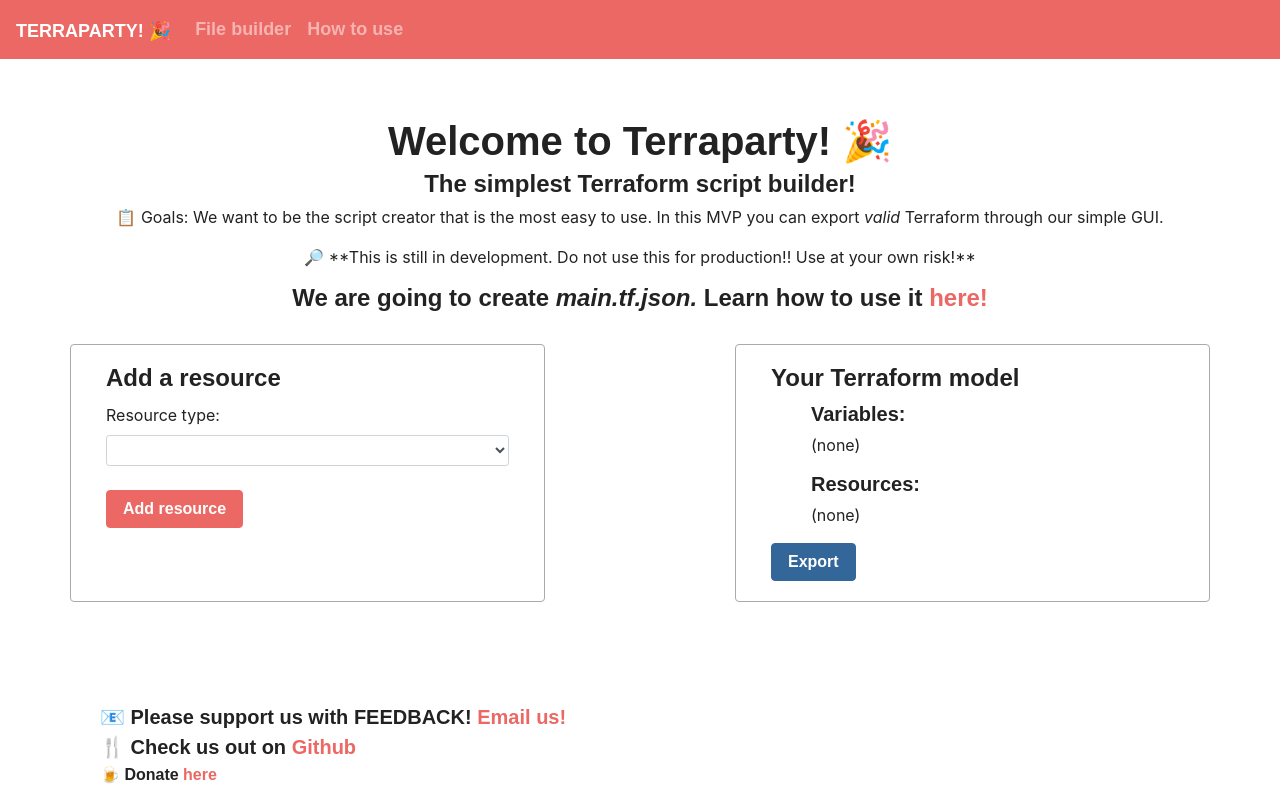
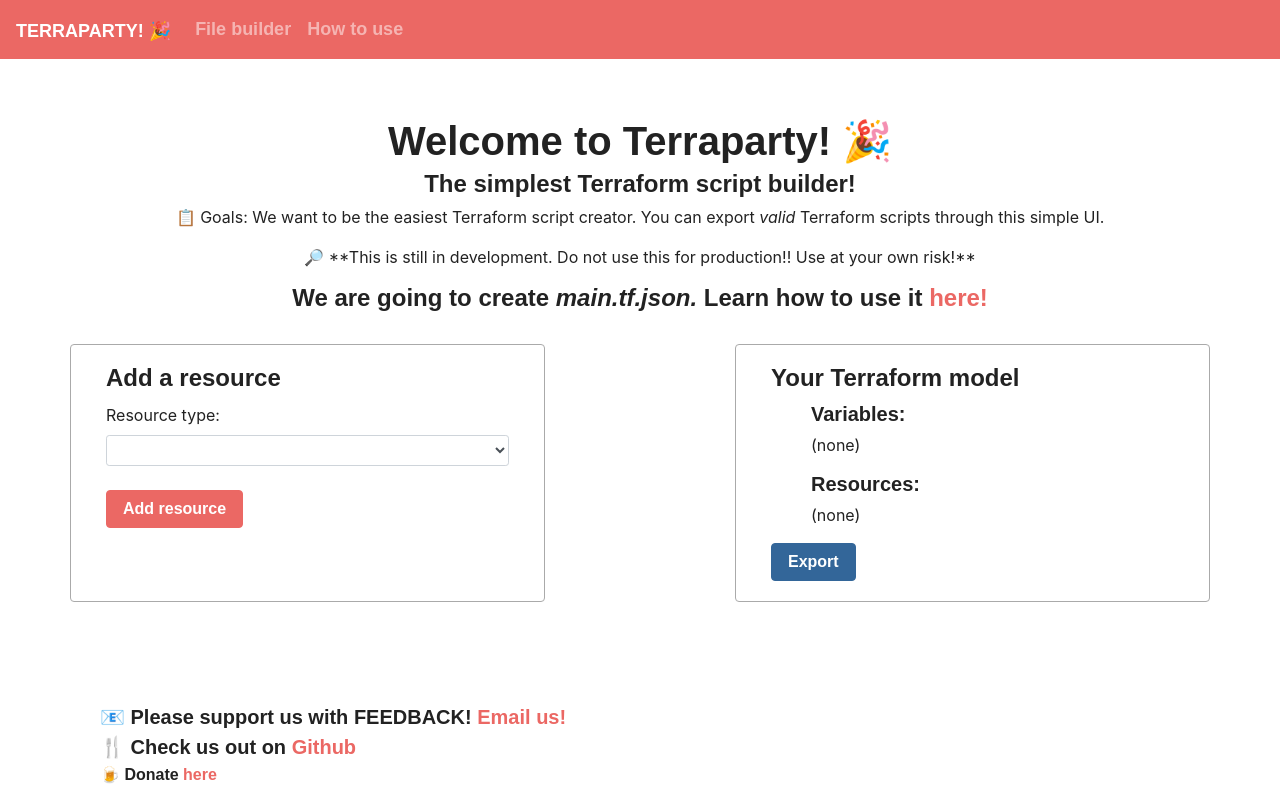
Before and after one commit to michaelbdavidson7/terraparty, an Angular app: page /filebuilder in a window 1280 px wide. Built offline with nearby package versions, Linux system fonts and the light colour scheme; a web font is replaced by a local one.

Commit message:
verbiage

```diff
--- a/apps/myapp/src/app/file-builder/file-builder.component.html
+++ b/apps/myapp/src/app/file-builder/file-builder.component.html
@@ -25,8 +25,8 @@
   <div class="align-center">
     <h1>Welcome to Terraparty! 🎉</h1>
     <h4>The simplest Terraform script builder!</h4>
-    <p>📋 Goals: We want to be the script creator that is the most easy to use. In this MVP you can export <i>valid</i>
-      Terraform through our simple GUI.</p>
+    <p>📋 Goals: We want to be the easiest Terraform script creator. You can export <i>valid</i>
+      Terraform scripts through this simple UI.</p>
     <p>🔎 **This is still in development. Do not use this for production!! Use at your own risk!**</p>
     <h4>We are going to create <i>main.tf.json.</i> Learn how to use it
       <a routerLink="/howto" routerLinkActive="active">here!</a></h4>
```
